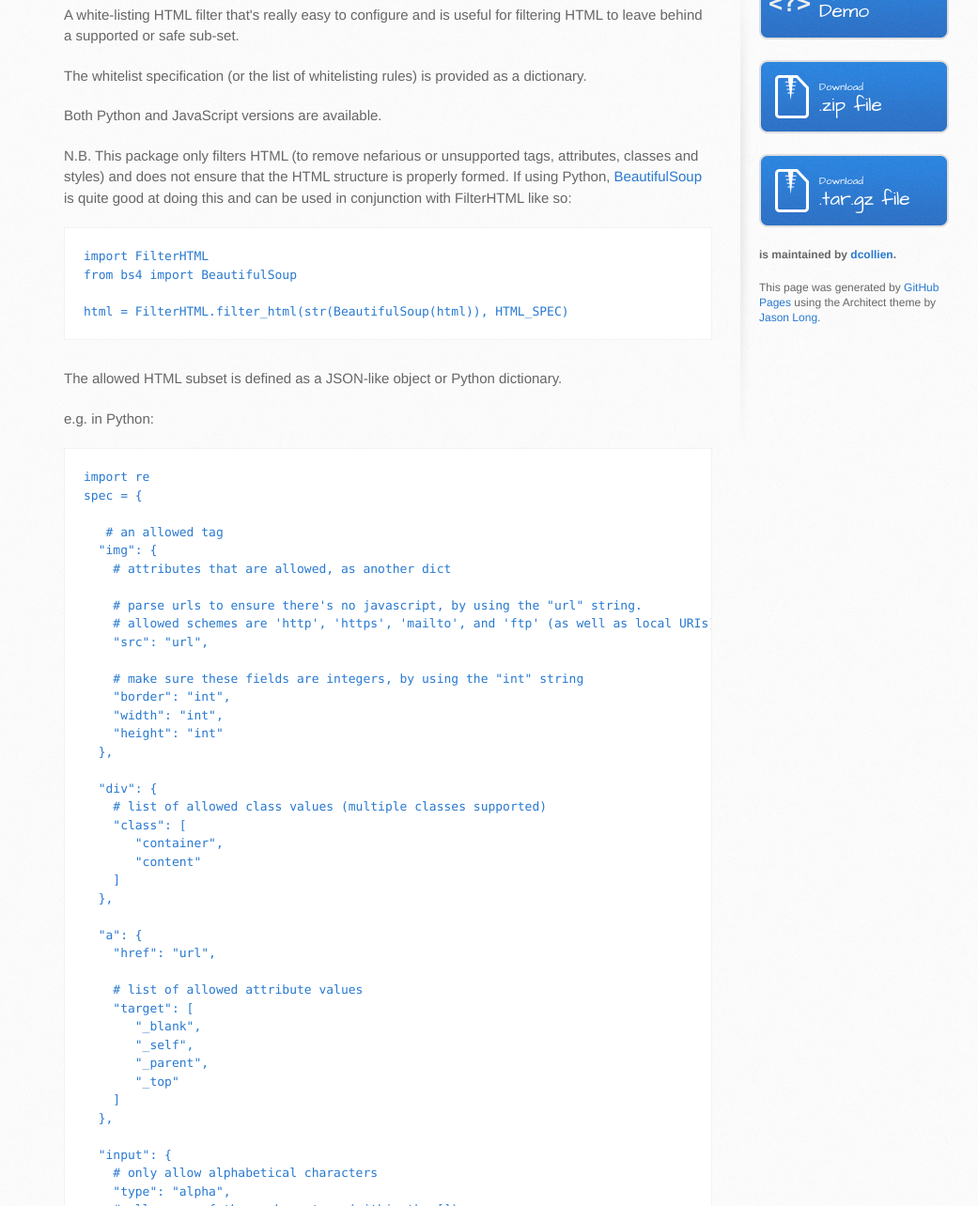
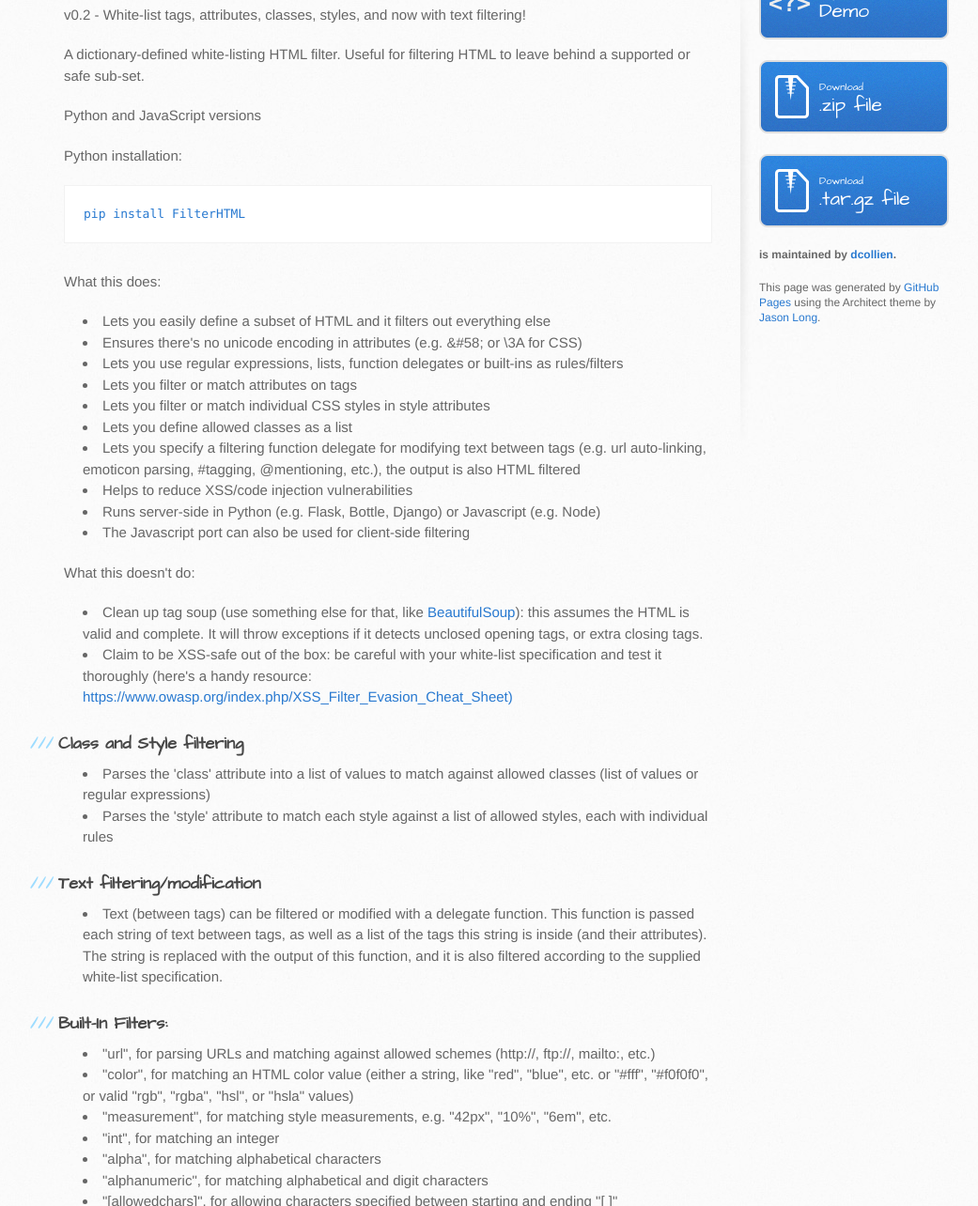
Before and after one commit to dcollien/FilterHTML, a plain HTML site: page index.html in a window 1280 px wide. Shown: the part 336-1620 px from the top of the page at 94% size, without its empty margins (102-1143 px from the left). Drawn offline with Linux system fonts and the light colour scheme.

Commit message:
update front page

```diff
--- a/index.html
+++ b/index.html
@@ -31,59 +31,114 @@
           <h2>
 <a name="filterhtml" class="anchor" href="#filterhtml"><span class="octicon octicon-link"></span></a>FilterHTML</h2>
 
-<p>A white-listing HTML filter that's really easy to configure and is useful for filtering HTML to leave behind a supported or safe sub-set.</p>
+<p>v0.2 - White-list tags, attributes, classes, styles, and now with text filtering!</p>
 
-<p>The whitelist specification (or the list of whitelisting rules) is provided as a dictionary.</p>
+<p>A dictionary-defined white-listing HTML filter. Useful for filtering HTML to leave behind a supported or safe sub-set.</p>
 
-<p>Both Python and JavaScript versions are available.</p>
+<p>Python and JavaScript versions</p>
 
-<p>N.B. This package only filters HTML (to remove nefarious or unsupported tags, attributes, classes and styles) and does not ensure that the HTML structure is properly formed. If using Python, <a href="http://www.crummy.com/software/BeautifulSoup/">BeautifulSoup</a> is quite good at doing this and can be used in conjunction with FilterHTML like so:</p>
+<p>Python installation:</p>
 
-<pre><code>import FilterHTML
-from bs4 import BeautifulSoup
-
-html = FilterHTML.filter_html(str(BeautifulSoup(html)), HTML_SPEC)
+<pre><code>pip install FilterHTML
 </code></pre>
 
-<p>The allowed HTML subset is defined as a JSON-like object or Python dictionary.</p>
+<p>What this does:</p>
 
-<p>e.g. in Python:</p>
+<ul>
+<li>Lets you easily define a subset of HTML and it filters out everything else</li>
+<li>Ensures there's no unicode encoding in attributes (e.g. &amp;#58; or \3A for CSS)</li>
+<li>Lets you use regular expressions, lists, function delegates or built-ins as rules/filters</li>
+<li>Lets you filter or match attributes on tags</li>
+<li>Lets you filter or match individual CSS styles in style attributes</li>
+<li>Lets you define allowed classes as a list</li>
+<li>Lets you specify a filtering function delegate for modifying text between tags (e.g. url auto-linking, emoticon parsing, #tagging, @mentioning, etc.), the output is also HTML filtered</li>
+<li>Helps to reduce XSS/code injection vulnerabilities</li>
+<li>Runs server-side in Python (e.g. Flask, Bottle, Django) or Javascript (e.g. Node) </li>
+<li>The Javascript port can also be used for client-side filtering</li>
+</ul>
 
-<pre><code>import re
-spec = {
+<p>What this doesn't do:</p>
 
-   # an allowed tag
-  "img": {
-    # attributes that are allowed, as another dict
+<ul>
+<li>Clean up tag soup (use something else for that, like <a href="http://www.crummy.com/software/BeautifulSoup/" target="_blank">BeautifulSoup</a>): this assumes the HTML is valid and complete. It will throw exceptions if it detects unclosed opening tags, or extra closing tags.</li>
+<li>Claim to be XSS-safe out of the box: be careful with your white-list specification and test it thoroughly (here's a handy resource: <a href="https://www.owasp.org/index.php/XSS_Filter_Evasion_Cheat_Sheet" target="_blank">https://www.owasp.org/index.php/XSS_Filter_Evasion_Cheat_Sheet)</a></li>
+</ul>
 
-    # parse urls to ensure there's no javascript, by using the "url" string.
-    # allowed schemes are 'http', 'https', 'mailto', and 'ftp' (as well as local URIs)
-    "src": "url",
+<h3 id="classandstylefiltering">Class and Style filtering</h3>
 
-    # make sure these fields are integers, by using the "int" string
-    "border": "int",
-    "width": "int",
-    "height": "int"
-  },
+<ul>
+<li>Parses the 'class' attribute into a list of values to match against allowed classes (list of values or regular expressions)</li>
+<li>Parses the 'style' attribute to match each style against a list of allowed styles, each with individual rules</li>
+</ul>
+
+<h3 id="textfilteringmodification">Text filtering/modification</h3>
+
+<ul>
+<li>Text (between tags) can be filtered or modified with a delegate function. This function is passed each string of text between tags, as well as a list of the tags this string is inside (and their attributes). The string is replaced with the output of this function, and it is also filtered according to the supplied white-list specification. </li>
+</ul>
+
+<h3 id="builtinfilters">Built-In Filters:</h3>
+
+<ul>
+<li>"url", for parsing URLs and matching against allowed schemes (http://, ftp://, mailto:, etc.)</li>
+<li>"color", for matching an HTML color value (either a string, like "red", "blue", etc. or "#fff", "#f0f0f0", or valid "rgb", "rgba", "hsl", or "hsla" values)</li>
+<li>"measurement", for matching style measurements, e.g. "42px", "10%", "6em", etc.</li>
+<li>"int", for matching an integer</li>
+<li>"alpha", for matching alphabetical characters</li>
+<li>"alphanumeric", for matching alphabetical and digit characters</li>
+<li>"[allowedchars]", for allowing characters specified between starting and ending "[ ]"</li>
+</ul>
+Matching can also be done against regular expressions or a list of allowed values. Values can also be passed through custom filtering functions.
+
+<h3 id="whitelist">White-list</h3>
+
+<p>Define an allowed HTML subset as a JSON object (for the JS version) or a Python dictionary.</p>
+
+<p>In JavaScript you can use /pattern/modifiers syntax (or new RegExp), or in Python: re.compile() in order to define regular expression filters.</p>
+
+<ul>
+<li><a href="/FilterHTML/Bootstrap3Spec.js" target="_blank">JavaScript Example</a></li>
+<li><a href="/FilterHTML/BootstrapSpec.py" target="_blank">Python Example</a></li>
+</ul>
+
+<p>e.g.</p>
+
+<pre><code>spec = {
 
   "div": {
-    # list of allowed class values (multiple classes supported)
+    # list allowed attribute values, as a list
     "class": [
        "container",
        "content"
     ]
   },
 
+  "p": {
+    "class": [
+       "centered"
+    ],
+    # style parsing
+    "style": {
+      "color": re.compile(r'^#[0-9A-Fa-f]{6}$')
+    }
+  },
+
   "a": {
+    # parse urls to ensure there's no javascript, by using the "url" string.
+    # disallow &amp;# unicode encoding
+    # allowed schemes are 'http', 'https', 'mailto', and 'ftp' (as well as local URIs)
     "href": "url",
+    "target": [
+       "_blank"
+    ]
+  },
 
-    # list of allowed attribute values
-    "target": [
-       "_blank",
-       "_self",
-       "_parent",
-       "_top"
-    ]
+  "img": {
+    "src": "url",
+    # make sure these fields are integers, by using the "int" string
+    "border": "int",
+    "width": "int",
+    "height": "int"
   },
 
   "input": {
@@ -95,31 +150,21 @@ spec = {
     "value": "alphanumeric"
   },
 
-  "i": {
-    # use a regex match
-    # in JavaScript you can use /^icon-[a-z0-9_]+$/
-    "class": re.compile("^icon-[a-z0-9_]+$")
-  },
-
-  "p": {
-    "class": [
-       "fancy"
-    ],
-    # style parsing
-    "style": {
-      "color": re.compile(r'^#[0-9A-Fa-f]{6}$'),
-      "background-color": re.compile(r'^#[0-9A-Fa-f]{6}$')
-    }
-  },
-
   # filter out all attributes for these tags
   "hr": {},
   "br": {},
   "strong": {},
 
+  "i": {
+    # use a regex match
+    # in javascript you can use /this style/ regex.
+    "class": re.compile(r'^icon-[a-z0-9_]+$/')
+  },
+
   # global attributes (allowed on all elements):
   # (N.B. only applies to tags already supplied as keys)
-  # element's specific attributes take precedence, but if they are all filtered out these global rules are applied to the original attribute value
+  # element's specific attributes take precedence, but if they are all filtered out
+  # these global rules are applied to the original attribute value
 
   "*": {
     "class": ["text-left", "text-right", "text-centered"]
@@ -133,6 +178,35 @@ spec = {
   # convert &lt;center&gt; tags to &lt;p class="text-centered"&gt; tags
   "center": "p class=\"text-centered\""
 }
+</code></pre>
+
+<h3 id="textfiltering">Text Filtering</h3>
+
+<p>The following python example does simple auto-linking of URLs, but only those not already inside 'a' tags.
+N.B. the output HTML of the urlize function is also HTML filtered using the same spec.</p>
+
+<pre><code>URLIZE_RE = '(%s)' % '|'.join([
+    r'&lt;(?:f|ht)tps?://[^&gt;]*&gt;',
+    r'\b(?:f|ht)tps?://[^)&lt;&gt;\s]+[^.,)&lt;&gt;\s]',
+])
+
+# second argument is a list of tags which this text is inside,
+# each element a tuple: (tag_name, attributes)
+def urlize(text, stack):
+  is_inside_a_tag = False
+  for tag in stack:
+    tag_name, attributes = tag
+    if tag_name == 'a':
+      is_inside_a_tag = True
+      break
+
+  if is_inside_a_tag:
+    return text
+  else:
+    return re.sub(URLIZE_RE, r'&lt;a href="\1"&gt;\1&lt;/a&gt;', text)
+
+
+result = FilterHTML.filter_html(html, spec, text_filter=urlize)
 </code></pre>
         </section>
 
```
